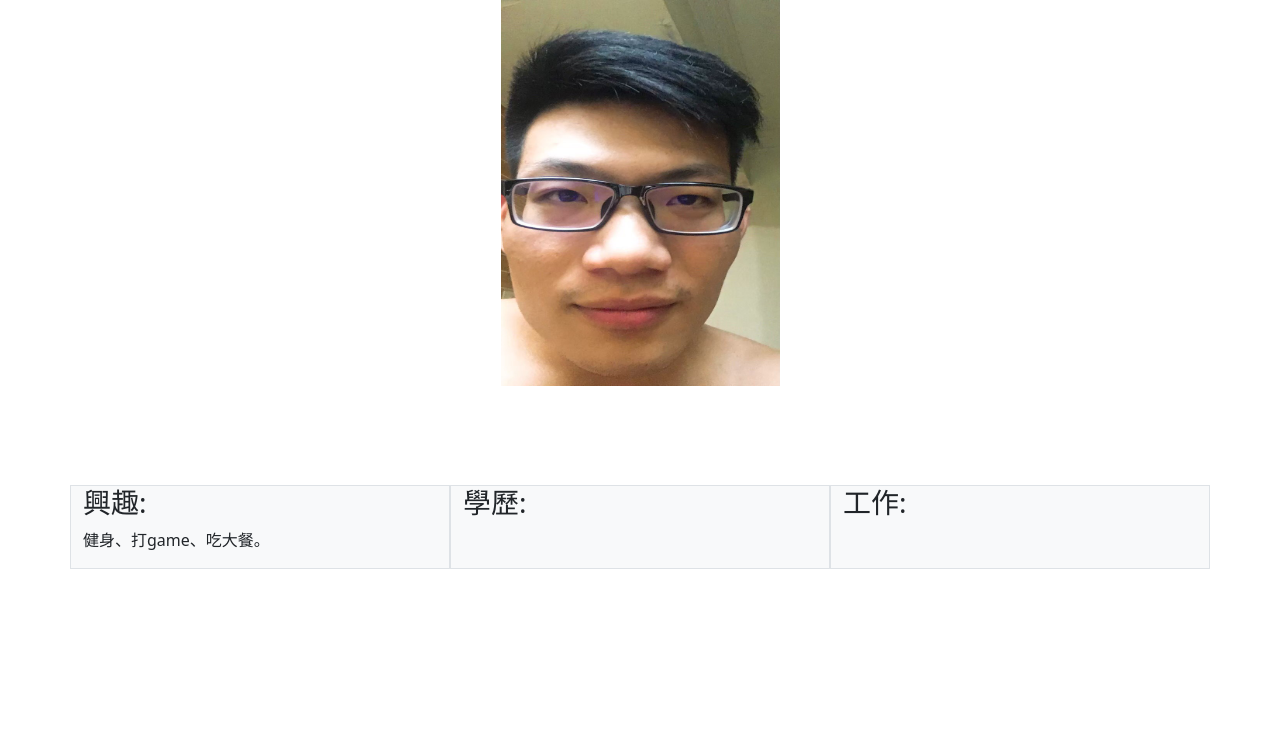
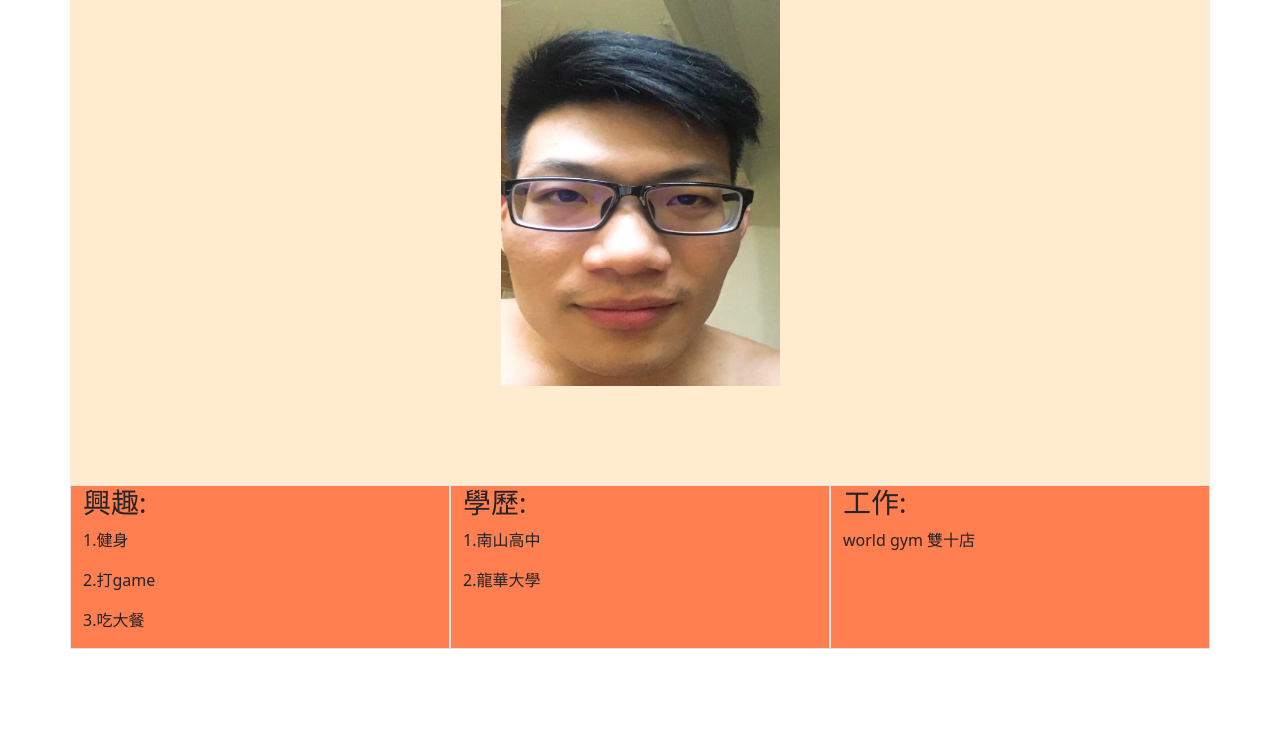
Before and after one commit to SleepWang/web1, a plain HTML site: page index.html in a window 1280 px wide. Shown: the part 67-800 px from the top of the page. Drawn offline with nearby package versions, Linux system fonts and the light colour scheme.

Commit message:
吉哥第四次美編

```diff
--- a/index.html
+++ b/index.html
@@ -10,29 +10,42 @@
     <link href="https://cdn.jsdelivr.net/npm/bootstrap@5.1.3/dist/css/bootstrap.min.css" rel="stylesheet"
         integrity="sha384-1BmE4kWBq78iYhFldvKuhfTAU6auU8tT94WrHftjDbrCEXSU1oBoqyl2QvZ6jIW3" crossorigin="anonymous">
 
-    <title>Demo網頁</title>
+    <title>吉哥傳奇網站</title>
+    <style>
+        .one{
+            background-color: blanchedalmond;
+        }
+        .two{
+            background-color: coral;
+        }
+    </style>
 </head>
 
 <body>
     <div class="container-xl">
-        <div class="row">
-            <div class="col-md-12 d-flex justify-content-center">
-                <h1>吉哥傳奇網頁</h1>
+        <div class="row one">
+            <div class="col-12 d-flex justify-content-center">
+                <h1>吉哥傳奇介紹</h1>
             </div>
-            <div class="col-md-12 d-flex justify-content-center">
+            <div class="col-12 d-flex justify-content-center">
                 <img src='images/ong.jpg' height="80%" width="25%"/>
             </div>
         </div>
-        <div class="row">
-            <div class="col-md-6 col-lg-4 border bg-light">
+        <div class="row two">
+            <div class="col-md-6 col-lg-4 border">
                 <h3>興趣:</h3>
-                <p>健身、打game、吃大餐。</p>
+                <p>1.健身</p>
+                <p>2.打game</p>
+                <p>3.吃大餐</p>
             </div>
-            <div class="col-md-6 col-lg-4 border bg-light">
+            <div class="col-md-6 col-lg-4 border">
                 <h3>學歷:</h3>
+                <p>1.南山高中</p>
+                <p>2.龍華大學</p>
             </div>
-            <div class="col-md-12 col-lg-4 border bg-light">
+            <div class="col-md-12 col-lg-4 border">
                 <h3>工作:</h3>
+                <p>world gym 雙十店</p>
             </div>
         </div>
     </div>
```
